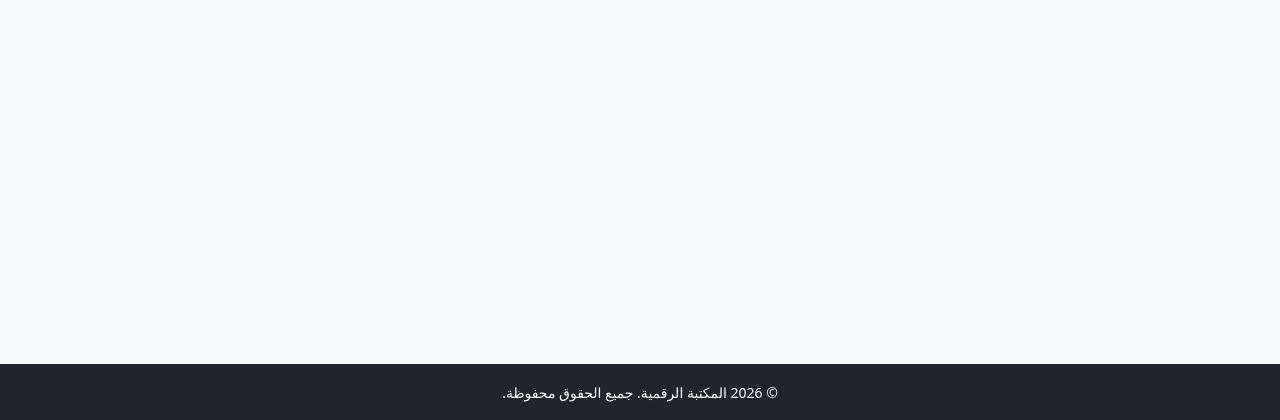
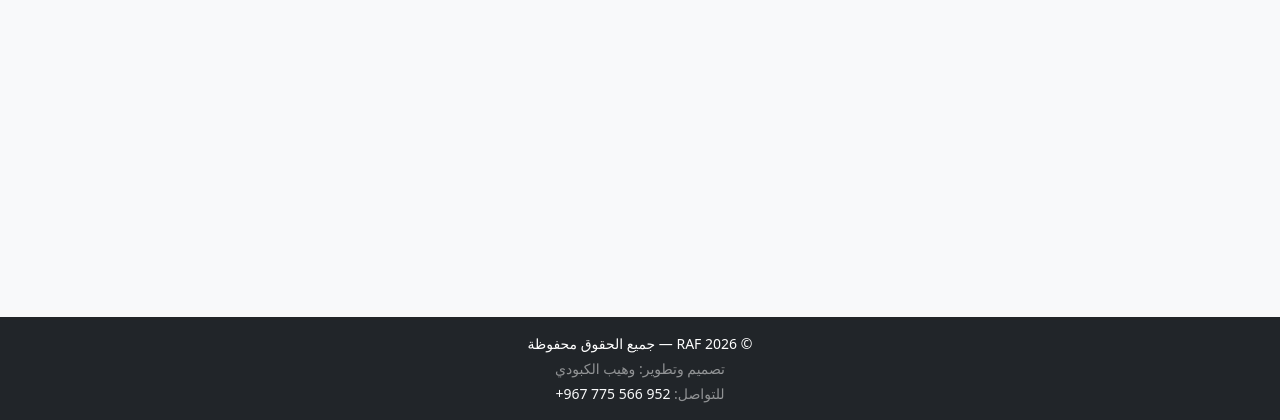
Before and after one commit to aicorce2026/RAF, a Django app: page /accounts/profile/ in a window 1280 px wide. Shown: the part 380-800 px from the top of the page. Run offline with Django 5.2, Linux system fonts and the light colour scheme; the visitor is signed in with stand-in values (Sample User, id 1).

Commit message:
chore: add developer credit footer

```diff
--- a/templates/base.html
+++ b/templates/base.html
@@ -66,9 +66,19 @@
     </main>
 
     <!-- Footer -->
-    <footer class="bg-dark text-white text-center py-3 mt-4">
+    <footer class="bg-dark text-white-50 text-center py-3 mt-4">
         <div class="container">
-            <small>&copy; {% now "Y" %} المكتبة الرقمية. جميع الحقوق محفوظة.</small>
+            <p class="small text-white mb-1">© 2026 RAF — جميع الحقوق محفوظة</p>
+            <p class="small mb-1">تصميم وتطوير: وهيب الكبودي</p>
+            <p class="small mb-0">
+                للتواصل:
+                <a href="https://wa.me/967775566952"
+                   target="_blank"
+                   rel="noopener noreferrer"
+                   class="link-light text-decoration-none">
+                    <bdi dir="ltr">+967 775 566 952</bdi>
+                </a>
+            </p>
         </div>
     </footer>
 
```
Also changed, not shown: apps/core/tests.py (+9 -0 lines).
